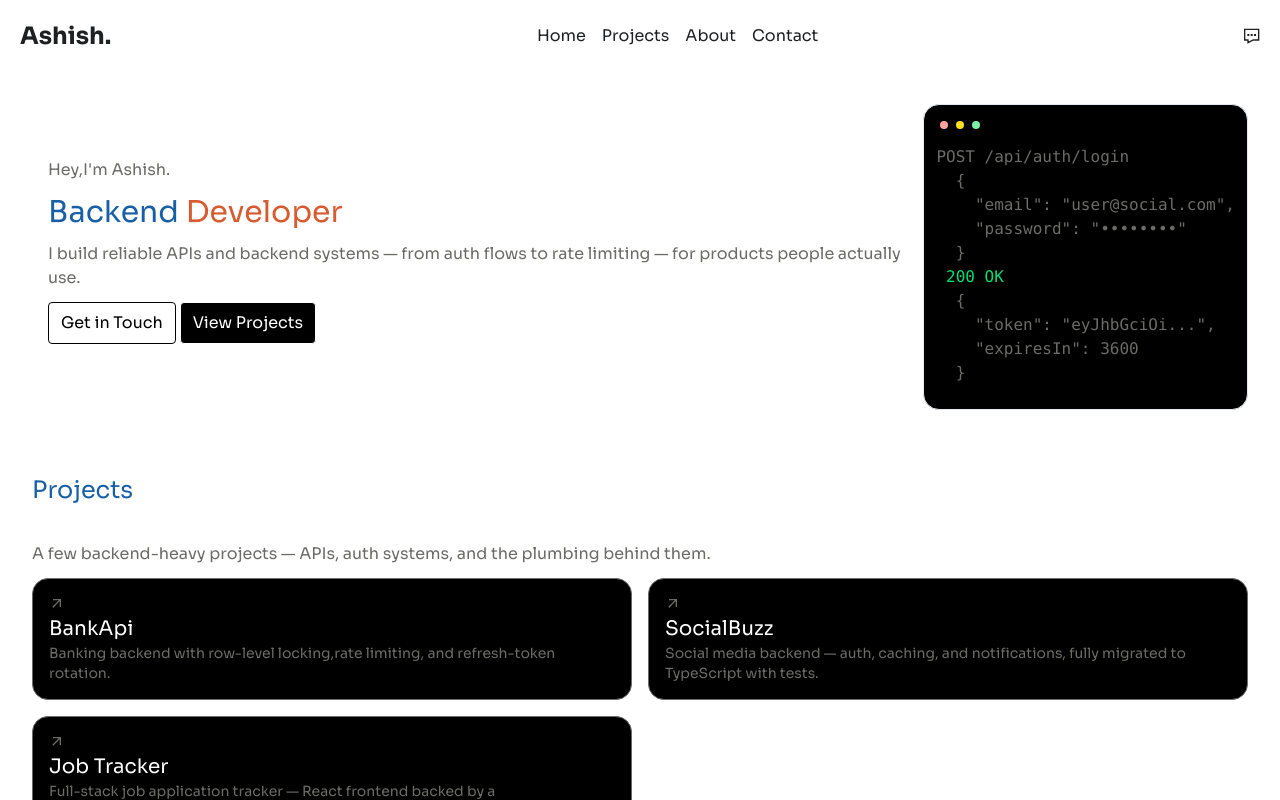
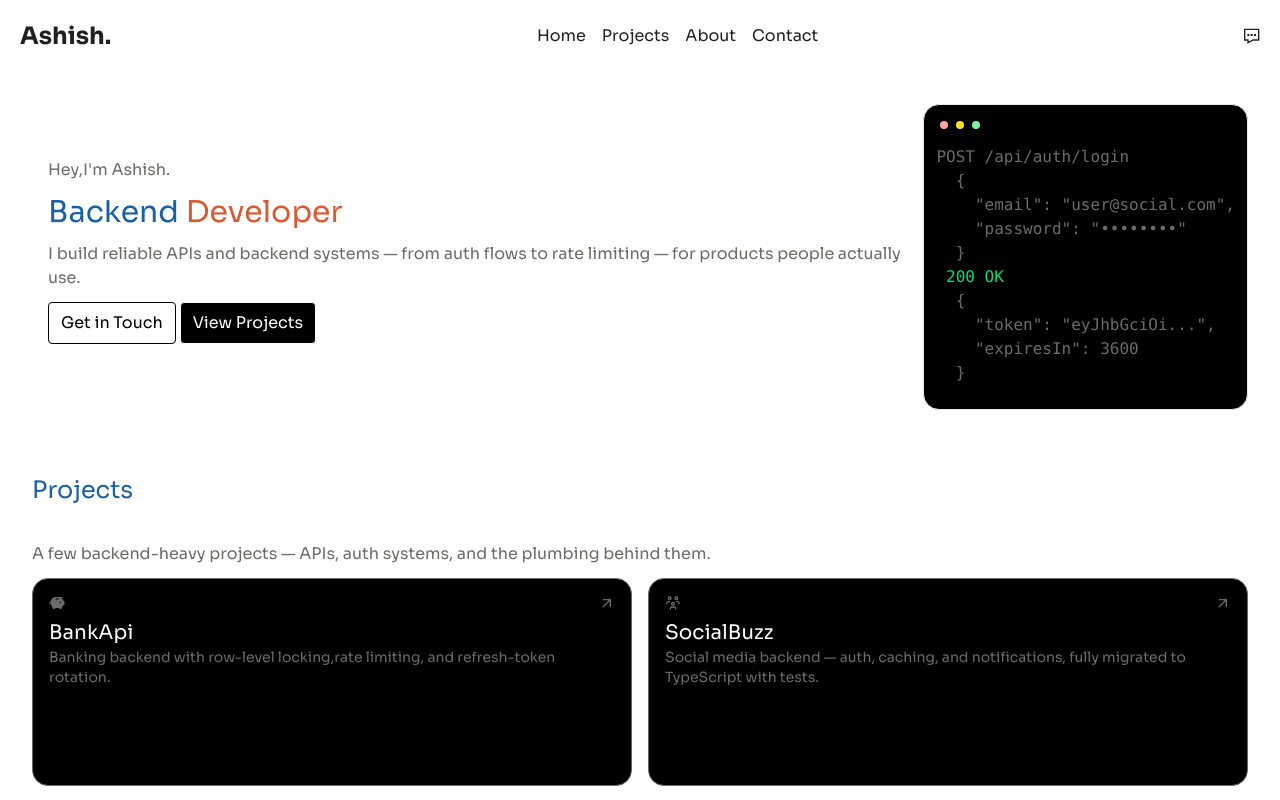
Before and after one commit to AshishResolute/portfolio, a React app in the folder portfolio/: page / in a window 1280 px wide. Shown: the top 800 px of the page. Built offline with nearby package versions, Linux system fonts and the light colour scheme; the HTML template or start-up script is replaced by a standard one.

Commit message:
Project section almost done all icons and hyperlinks works well

```diff
--- a/portfolio/src/components/Navbar.jsx
+++ b/portfolio/src/components/Navbar.jsx
@@ -5,7 +5,7 @@ export const NavBar = ({userName,navModal,setNavModal})=>{
     return (
       <nav className=" p-5 flex justify-between items-center gap-2 font-sora">
         <h1 className="font-bold text-2xl hover:text-[#6320EE] transition-colors duration-300">{userName}</h1>
-        <ul className="hidden md:flex gap-4" text-xl>
+        <ul className="hidden md:flex gap-4">
             <li>Home</li>
             <li>Projects</li>
             <li>About</li>
--- a/portfolio/src/components/project.jsx
+++ b/portfolio/src/components/project.jsx
@@ -1,11 +1,12 @@
 import { MdArrowOutward } from "react-icons/md";
+
 import { projects } from "../data/projects.data.js";
 
 export const Projects = ()=>{
     return (
         <div className=" p-8 space-y-3 text-[#6b6b68]">
             <ProjectSectionHeader/>
-            <div className="grid grid-cols-2 gap-4">{projects.map((data)=><ProjectCard key={data.title} title={data.title} description={data.description} githubSrc={data.githubSrc}/>)}</div>
+            <div className="grid grid-cols-2 gap-4">{projects.map((data)=><ProjectCard key={data.title} icon={data.icon} title={data.title} description={data.description} githubSrc={data.githubSrc}/>)}</div>
         </div>
     )
 }
@@ -23,17 +24,16 @@ const ProjectSectionHeader = ()=>{
 }
 
 
-const ProjectCard = ({name,title,description,githubSrc})=>{
+const ProjectCard = ({name,icon:Icon,title,description,githubSrc})=>{
     return (
-        <div key={name} className="bg-black border p-4 rounded-2xl space-y-1">
-            <div className="flex justify-between">
-                {/* <Icon /> */}
+        <div key={name} className="bg-black border p-4 rounded-2xl space-y-1 h-52">
+            <div className="flex justify-between space-y-1">
+                <Icon/>
                 <a href={githubSrc}><MdArrowOutward/></a>
             </div>
             <div>
                 <h2 className="text-xl text-white">{title}</h2>
                 <p className="text-sm">{description}</p>
-
             </div>
         </div>
     )
--- a/portfolio/src/data/projects.data.js
+++ b/portfolio/src/data/projects.data.js
@@ -1,6 +1,12 @@
+import { PiPiggyBankFill } from "react-icons/pi";
+import { TbUsersGroup } from "react-icons/tb";
+import { IoStatsChart } from "react-icons/io5";
+
+
+
 export const projects = [
   {
-    icon: "PiPiggyBankFill",
+    icon: PiPiggyBankFill,
     title: "BankApi",
     description:
       "Banking backend with row-level locking,rate limiting, and refresh-token rotation.",
@@ -9,7 +15,7 @@ export const projects = [
     githubSrc:"https://github.com/AshishResolute/bankapi"
   },
   {
-    icon: "Social App",
+    icon: TbUsersGroup,
     title: "SocialBuzz",
     description:
       "Social media backend — auth, caching, and notifications, fully migrated to TypeScript with tests.",
@@ -18,7 +24,7 @@ export const projects = [
     githubSrc:"https://github.com/AshishResolute/socialBuzz"
   },
   {
-    icon: "Job",
+    icon: IoStatsChart,
     title: "Job Tracker",
     description:
       "Full-stack job application tracker — React frontend backed by a Node/TS/Postgres API.",
```
